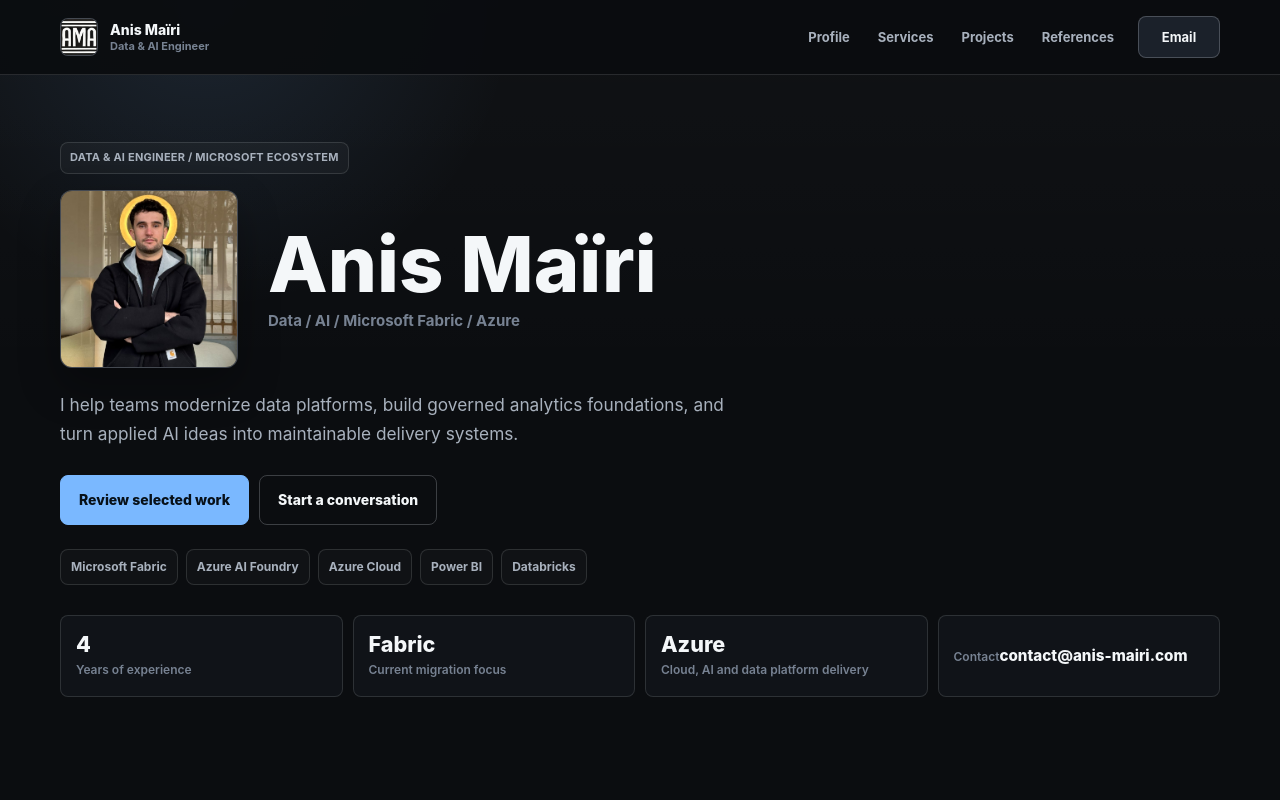
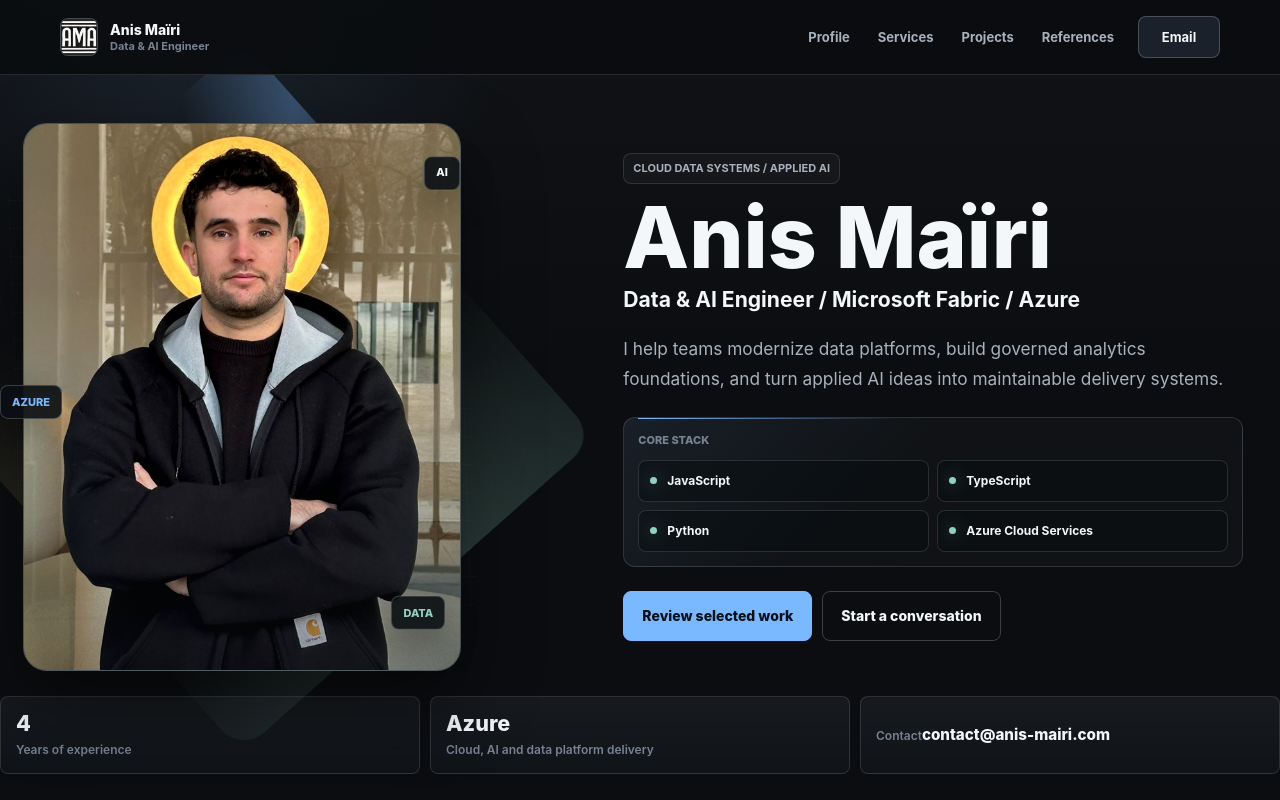
Before and after one commit to AnisMairi/AMAportfolio, a Next.js app: page / in a window 1280 px wide. Shown: the top 800 px of the page. Built offline with nearby package versions, Linux system fonts and the light colour scheme.

Commit message:
hero section rework

```diff
--- a/src/components/Headers/FreelanceHeader.jsx
+++ b/src/components/Headers/FreelanceHeader.jsx
@@ -4,32 +4,71 @@
 
 function FreelancreIntro() {
   const tools = [
-    "Microsoft Fabric",
-    "Azure AI Foundry",
-    "Azure Cloud",
-    "Power BI",
-    "Databricks",
+    "JavaScript",
+    "TypeScript",
+    "Python",
+    "Azure Cloud Services",
+  ];
+
+  const highlights = [
+    {
+      value: "4",
+      label: "Years of experience",
+    },
+    {
+      value: "Azure",
+      label: "Cloud, AI and data platform delivery",
+    },
   ];
 
   return (
     <header id="intro" className="portfolio-hero">
       <div className="container portfolio-hero-shell">
-        <div className="portfolio-hero-grid">
+        <div className="hero-stage">
+          <div className="hero-photo-system" aria-label="Portrait and technical profile">
+            <span className="hero-photo-grid" aria-hidden="true" />
+            <figure className="hero-photo-frame">
+              <Image
+                src="/img/PP.JPG"
+                alt="Portrait of Anis Maïri"
+                width={520}
+                height={650}
+                sizes="(min-width: 1200px) 470px, (min-width: 768px) 38vw, 82vw"
+                className="hero-photo"
+                unoptimized
+                priority
+              />
+            </figure>
+            <span className="hero-signal hero-signal-top" aria-hidden="true">AI</span>
+            <span className="hero-signal hero-signal-side" aria-hidden="true">AZURE</span>
+            <span className="hero-signal hero-signal-bottom" aria-hidden="true">DATA</span>
+          </div>
+
           <div className="portfolio-hero-copy">
-            <p className="hero-eyebrow">Data & AI Engineer / Microsoft ecosystem</p>
-            <div className="hero-identity">
-              <figure className="img portfolio-portrait">
-                <Image src="/img/PP.JPG" alt="Portrait of Anis Maïri" width={178} height={178} unoptimized priority />
-              </figure>
-              <div>
-                <h1 className="hero-title">Anis Maïri</h1>
-                <p className="hero-role">Data / AI / Microsoft Fabric / Azure</p>
-              </div>
-            </div>
+            <p className="hero-eyebrow">Cloud data systems / applied AI</p>
+            <h1 className="hero-title">Anis Maïri</h1>
+            <p className="hero-role">Data & AI Engineer / Microsoft Fabric / Azure</p>
             <p className="hero-subtitle">
               I help teams modernize data platforms, build governed analytics foundations,
               and turn applied AI ideas into maintainable delivery systems.
             </p>
+
+            <div className="hero-stack-panel">
+              <span className="stack-kicker">Core stack</span>
+              <ul className="hero-stack" aria-label="Technical stack">
+                {tools.map((tool, index) => (
+                  <li
+                    key={tool}
+                    style={{
+                      "--stack-delay": `${index * 90}ms`,
+                      "--scan-delay": `${900 + index * 210}ms`,
+                    }}
+                  >
+                    {tool}
+                  </li>
+                ))}
+              </ul>
+            </div>
 
             <div className="hero-actions" aria-label="Primary calls to action">
               <a href="#projects" className="butn hero-btn hero-btn-primary">
@@ -42,31 +81,17 @@
                 <span>Start a conversation</span>
               </a>
             </div>
-
-            <ul className="hero-stack" aria-label="Core technology focus">
-              {tools.map((tool) => (
-                <li key={tool}>{tool}</li>
-              ))}
-            </ul>
           </div>
         </div>
 
         <div className="states">
           <ul className="portfolio-stats" aria-label="Portfolio highlights">
-            <li className="portfolio-stat-card">
-              <strong>4</strong>
-              <span>Years of experience</span>
-            </li>
-
-            <li className="portfolio-stat-card">
-              <strong>Fabric</strong>
-              <span>Current migration focus</span>
-            </li>
-
-            <li className="portfolio-stat-card">
-              <strong>Azure</strong>
-              <span>Cloud, AI and data platform delivery</span>
-            </li>
+            {highlights.map((item) => (
+              <li className="portfolio-stat-card" key={item.value}>
+                <strong>{item.value}</strong>
+                <span>{item.label}</span>
+              </li>
+            ))}
 
             <li className="portfolio-stat-card hero-mail">
               <a href="mailto:contact@anis-mairi.com?subject=Portfolio%20contact">
--- a/src/styles/main.scss
+++ b/src/styles/main.scss
@@ -318,17 +318,172 @@
 }
 
 .portfolio-hero {
-  min-height: auto;
-  padding: 110px 0 44px;
+  min-height: 100svh;
+  display: flex;
+  align-items: center;
+  position: relative;
+  isolation: isolate;
+  padding: 96px 0 44px;
+  overflow: hidden;
+}
+
+.portfolio-hero:before {
+  content: "";
+  position: absolute;
+  inset: 0;
+  z-index: -1;
+  background:
+    linear-gradient(rgba(236, 242, 248, 0.045) 1px, transparent 1px),
+    linear-gradient(90deg, rgba(236, 242, 248, 0.035) 1px, transparent 1px);
+  background-size: 74px 74px;
+  mask-image: linear-gradient(180deg, rgba(0, 0, 0, 0.64), transparent 78%);
+  opacity: 0.42;
+}
+
+.portfolio-hero-shell {
+  width: 100%;
+}
+
+.hero-stage {
+  display: grid;
+  gap: 30px;
+  align-items: center;
+}
+
+.hero-photo-system {
+  width: min(100%, 356px);
+  aspect-ratio: 1 / 1.12;
+  display: grid;
+  place-items: center;
+  position: relative;
+  isolation: isolate;
+  margin: 0 auto;
+}
+
+.hero-photo-system:before {
+  content: "";
+  position: absolute;
+  inset: 1%;
+  z-index: -2;
+  border-radius: 30px;
+  background:
+    conic-gradient(
+      from 145deg,
+      transparent 0 18%,
+      rgba(122, 184, 255, 0.34) 24%,
+      transparent 38%,
+      rgba(143, 210, 189, 0.26) 58%,
+      transparent 76%,
+      rgba(214, 189, 123, 0.16) 86%,
+      transparent 100%
+    );
+  filter: drop-shadow(0 26px 56px rgba(0, 0, 0, 0.42));
+  animation: hero-ring 18s linear infinite;
+}
+
+.hero-photo-system:after {
+  content: "";
+  position: absolute;
+  inset: 9%;
+  z-index: -1;
+  border: 1px solid rgba(236, 242, 248, 0.18);
+  border-radius: 26px;
+  background:
+    linear-gradient(120deg, rgba(122, 184, 255, 0.18), transparent 34%),
+    linear-gradient(180deg, rgba(255, 255, 255, 0.065), transparent 70%);
+}
+
+.hero-photo-grid {
+  position: absolute;
+  inset: 7% 3%;
+  z-index: -1;
+  border-radius: 28px;
+  background:
+    linear-gradient(rgba(236, 242, 248, 0.07) 1px, transparent 1px),
+    linear-gradient(90deg, rgba(236, 242, 248, 0.06) 1px, transparent 1px);
+  background-size: 28px 28px;
+  opacity: 0.48;
+  transform: rotate(-2deg);
+}
+
+.hero-photo-frame {
+  width: min(82vw, 322px);
+  aspect-ratio: 4 / 5;
+  position: relative;
+  overflow: hidden;
+  margin: 0;
+  border: 1px solid rgba(236, 242, 248, 0.28);
+  border-radius: 24px;
+  background: linear-gradient(180deg, #19212a, #0c1015);
+  box-shadow:
+    0 32px 80px rgba(0, 0, 0, 0.48),
+    inset 0 1px 0 rgba(255, 255, 255, 0.12);
+}
+
+.hero-photo-frame:after {
+  content: "";
+  position: absolute;
+  inset: 0;
+  pointer-events: none;
+  background:
+    linear-gradient(180deg, transparent 54%, rgba(9, 12, 16, 0.44)),
+    linear-gradient(90deg, rgba(122, 184, 255, 0.08), transparent 26%, transparent 74%, rgba(143, 210, 189, 0.08));
+}
+
+.hero-photo {
+  width: 100%;
+  height: 100%;
+  object-fit: cover;
+  object-position: center top;
+  filter: saturate(1.04) contrast(1.03);
+}
+
+.hero-signal {
+  min-height: 34px;
+  display: inline-flex;
+  align-items: center;
+  position: absolute;
+  z-index: 3;
+  padding: 7px 11px;
+  border: 1px solid rgba(236, 242, 248, 0.2);
+  border-radius: var(--radius);
+  background: rgba(12, 16, 21, 0.9);
+  color: var(--text);
+  box-shadow: 0 14px 34px rgba(0, 0, 0, 0.32);
+  font-size: 11px;
+  font-weight: 820;
+  letter-spacing: 0;
+  line-height: 1;
+  animation: hero-signal 5.6s ease-in-out infinite;
+}
+
+.hero-signal-top {
+  top: 6%;
+  right: 5%;
+}
+
+.hero-signal-side {
+  top: 48%;
+  left: 0;
+  color: var(--accent);
+  animation-delay: 500ms;
+}
+
+.hero-signal-bottom {
+  right: 8%;
+  bottom: 7%;
+  color: var(--accent-2);
+  animation-delay: 900ms;
 }
 
 .portfolio-hero-copy {
-  max-width: 940px;
+  max-width: 690px;
+  margin: 0 auto;
 }
 
 .hero-eyebrow {
   width: fit-content;
-  margin: 0 0 16px;
+  margin: 0 0 14px;
   padding: 6px 9px;
   border: 1px solid var(--line);
   border-radius: var(--radius);
@@ -336,64 +491,72 @@
   color: var(--muted);
   font-size: 11px;
   font-weight: 750;
-  letter-spacing: 0.02em;
+  letter-spacing: 0;
   text-transform: uppercase;
-}
-
-.hero-identity {
-  display: grid;
-  grid-template-columns: 96px minmax(0, 1fr);
-  gap: 16px;
-  align-items: center;
-  margin-bottom: 18px;
-}
-
-.portfolio-portrait {
-  width: 96px;
-  height: 96px;
-  overflow: hidden;
-  margin: 0;
-  border: 1px solid var(--line-strong);
-  border-radius: var(--radius-lg);
-  background: var(--panel);
-  box-shadow: 0 18px 42px rgba(0, 0, 0, 0.3);
-}
-
-.portfolio-portrait img {
-  width: 100%;
-  height: 100%;
-  object-fit: cover;
 }
 
 .hero-title {
   margin: 0 0 8px;
   color: var(--text);
-  font-size: clamp(2.48rem, 14vw, 4.85rem);
+  font-size: clamp(3.05rem, 16vw, 5.35rem);
   font-weight: 760;
-  line-height: 0.98;
+  line-height: 0.92;
 }
 
 .hero-role {
   margin: 0;
-  color: var(--soft);
-  font-size: 0.94rem;
-  font-weight: 680;
+  color: var(--text);
+  font-size: clamp(1.02rem, 4.6vw, 1.32rem);
+  font-weight: 720;
   line-height: 1.45;
 }
 
 .hero-subtitle {
-  max-width: 700px;
-  margin: 0;
+  max-width: 620px;
+  margin: 18px 0 0;
   color: var(--muted);
   font-size: 1.02rem;
   line-height: 1.72;
+}
+
+.hero-stack-panel {
+  max-width: 620px;
+  position: relative;
+  overflow: hidden;
+  margin-top: 24px;
+  padding: 14px;
+  border: 1px solid rgba(236, 242, 248, 0.14);
+  border-radius: var(--radius-lg);
+  background:
+    linear-gradient(135deg, rgba(122, 184, 255, 0.08), transparent 42%),
+    rgba(255, 255, 255, 0.025);
+}
+
+.hero-stack-panel:before {
+  content: "";
+  width: 42%;
+  height: 1px;
+  position: absolute;
+  top: 0;
+  left: 14px;
+  background: linear-gradient(90deg, var(--accent), transparent);
+}
+
+.stack-kicker {
+  display: block;
+  margin-bottom: 10px;
+  color: var(--soft);
+  font-size: 11px;
+  font-weight: 780;
+  letter-spacing: 0;
+  text-transform: uppercase;
 }
 
 .hero-actions {
   display: grid;
   grid-template-columns: 1fr;
   gap: 10px;
-  margin-top: 26px;
+  margin-top: 24px;
 }
 
 .hero-btn {
@@ -433,27 +596,54 @@
 }
 
 .hero-stack {
-  display: flex;
-  flex-wrap: wrap;
+  display: grid;
+  grid-template-columns: repeat(2, minmax(0, 1fr));
   gap: 8px;
-  margin-top: 24px;
 }
 
 .hero-stack li {
-  min-height: 34px;
+  min-height: 42px;
   display: inline-flex;
   align-items: center;
-  border: 1px solid var(--line);
+  position: relative;
+  overflow: hidden;
+  border: 1px solid rgba(236, 242, 248, 0.13);
   border-radius: var(--radius);
-  padding: 7px 10px;
-  background: rgba(255, 255, 255, 0.025);
-  color: var(--muted);
+  padding: 9px 10px 9px 28px;
+  background: rgba(9, 13, 18, 0.54);
+  color: var(--text);
   font-size: 12px;
-  font-weight: 680;
+  font-weight: 720;
+  line-height: 1.25;
+  animation: hero-chip-in 540ms ease both;
+  animation-delay: var(--stack-delay);
+}
+
+.hero-stack li:before {
+  content: "";
+  width: 7px;
+  height: 7px;
+  position: absolute;
+  left: 11px;
+  border-radius: 999px;
+  background: var(--accent-2);
+  box-shadow: 0 0 18px rgba(143, 210, 189, 0.64);
+}
+
+.hero-stack li:after {
+  content: "";
+  width: 42%;
+  height: 100%;
+  position: absolute;
+  top: 0;
+  left: -50%;
+  background: linear-gradient(90deg, transparent, rgba(255, 255, 255, 0.08), transparent);
+  animation: hero-chip-scan 4.8s ease-in-out infinite;
+  animation-delay: var(--scan-delay);
 }
 
 .states {
-  margin-top: 30px;
+  margin-top: 28px;
 }
 
 .portfolio-stats {
@@ -463,7 +653,7 @@
 }
 
 .portfolio-stat-card {
-  min-height: 82px;
+  min-height: 78px;
   display: flex;
   flex-direction: column;
   align-items: flex-start;
@@ -471,7 +661,9 @@
   padding: 15px;
   border: 1px solid var(--line);
   border-radius: var(--radius);
-  background: var(--bg-soft);
+  background:
+    linear-gradient(180deg, rgba(255, 255, 255, 0.028), transparent),
+    var(--bg-soft);
 }
 
 .portfolio-stat-card strong {
@@ -497,6 +689,55 @@
   max-width: 100%;
   font-size: 0.95rem;
   overflow-wrap: anywhere;
+}
+
+@keyframes hero-ring {
+  to {
+    transform: rotate(1turn);
+  }
+}
+
+@keyframes hero-signal {
+  0%,
+  100% {
+    transform: translate3d(0, 0, 0);
+  }
+
+  50% {
+    transform: translate3d(0, -6px, 0);
+  }
+}
+
+@keyframes hero-chip-in {
+  from {
+    opacity: 0;
+    transform: translateY(8px);
+  }
+
+  to {
+    opacity: 1;
+    transform: translateY(0);
+  }
+}
+
+@keyframes hero-chip-scan {
+  0%,
+  45% {
+    transform: translateX(0);
+  }
+
+  100% {
+    transform: translateX(360%);
+  }
+}
+
+@media (prefers-reduced-motion: reduce) {
+  .hero-photo-system:before,
+  .hero-signal,
+  .hero-stack li,
+  .hero-stack li:after {
+    animation: none;
+  }
 }
 
 .services .item-box {
@@ -946,7 +1187,7 @@
   }
 
   .portfolio-stats {
-    grid-template-columns: repeat(2, minmax(0, 1fr));
+    grid-template-columns: repeat(3, minmax(0, 1fr));
   }
 
   .contact-options {
@@ -963,15 +1204,18 @@
     width: 83.333333%;
   }
 
-  .hero-identity {
-    grid-template-columns: 150px minmax(0, 1fr);
-    gap: 26px;
-    margin-bottom: 22px;
+  .hero-stage {
+    grid-template-columns: minmax(280px, 0.9fr) minmax(0, 1.1fr);
+    gap: 42px;
   }
 
-  .portfolio-portrait {
-    width: 150px;
-    height: 150px;
+  .hero-photo-system {
+    width: min(100%, 390px);
+    margin: 0;
+  }
+
+  .portfolio-hero-copy {
+    margin: 0;
   }
 
   .project-featured .project-card {
@@ -1034,7 +1278,7 @@
   }
 
   .portfolio-hero {
-    padding: 142px 0 54px;
+    padding: 126px 0 54px;
   }
 
   .hero-subtitle {
@@ -1042,7 +1286,7 @@
   }
 
   .portfolio-stats {
-    grid-template-columns: repeat(4, minmax(0, 1fr));
+    grid-template-columns: repeat(3, minmax(0, 1fr));
   }
 
   .section-padding {
@@ -1059,18 +1303,21 @@
 }
 
 @media (min-width: 1200px) {
-  .hero-identity {
-    grid-template-columns: 178px minmax(0, 1fr);
-    gap: 30px;
+  .hero-stage {
+    grid-template-columns: minmax(420px, 0.92fr) minmax(0, 1.08fr);
+    gap: 64px;
   }
 
-  .portfolio-portrait {
-    width: 178px;
-    height: 178px;
+  .hero-photo-system {
+    width: min(100%, 484px);
+  }
+
+  .hero-photo-frame {
+    width: 438px;
   }
 
   .hero-title {
-    max-width: 820px;
+    max-width: 760px;
   }
 }
 
@@ -1084,17 +1331,30 @@
   }
 
   .portfolio-hero {
-    padding-top: 98px;
+    padding-top: 92px;
   }
 
-  .hero-identity {
-    grid-template-columns: 88px minmax(0, 1fr);
-    gap: 14px;
+  .hero-photo-system {
+    width: min(100%, 330px);
+    aspect-ratio: 1 / 1.08;
   }
 
-  .portfolio-portrait {
-    width: 88px;
-    height: 88px;
+  .hero-photo-frame {
+    width: min(80vw, 292px);
+  }
+
+  .hero-signal {
+    min-height: 31px;
+    padding: 6px 9px;
+    font-size: 10px;
+  }
+
+  .hero-title {
+    font-size: clamp(2.82rem, 14vw, 3.25rem);
+  }
+
+  .hero-stack-panel {
+    padding: 12px;
   }
 
   .project-grid .project-item {
```
